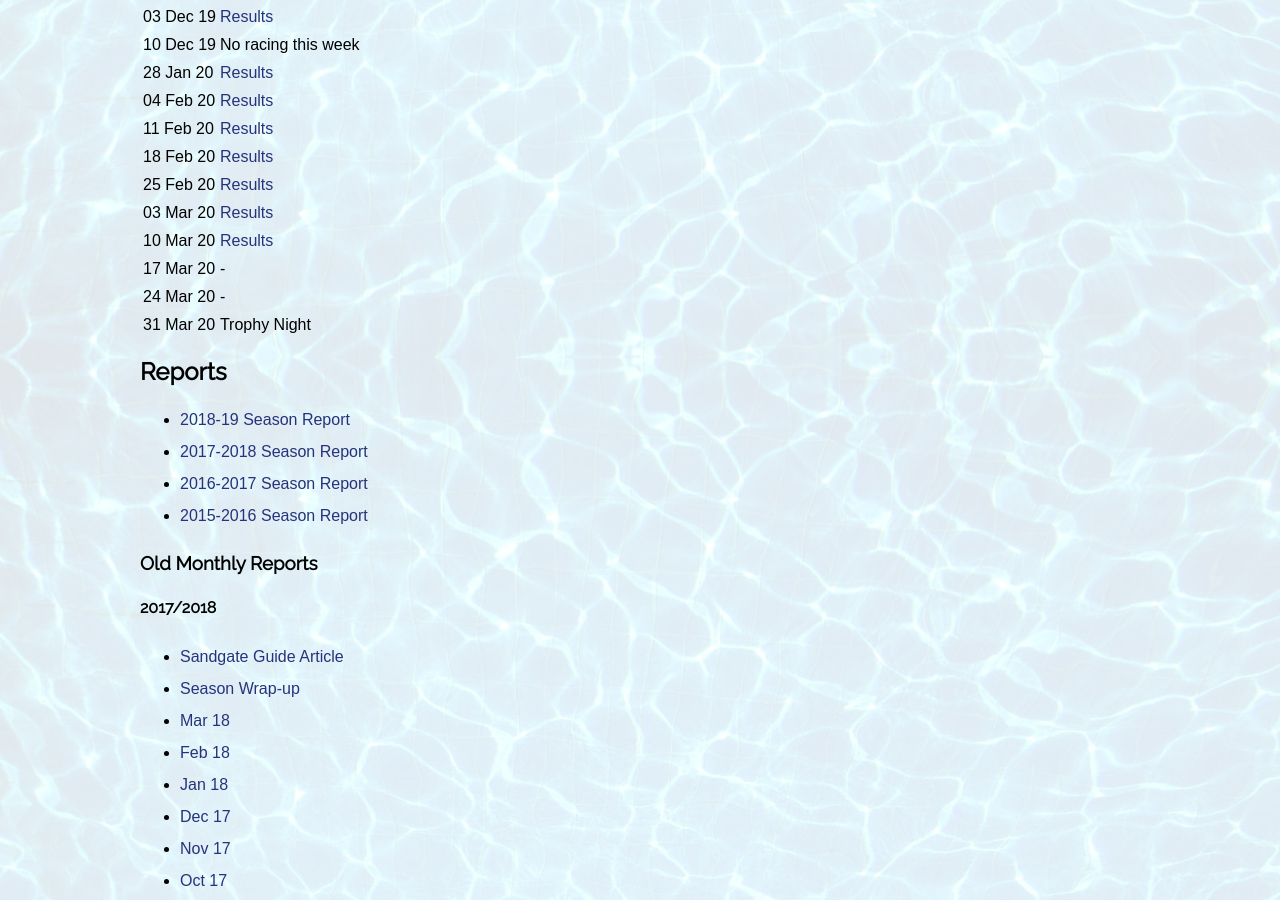
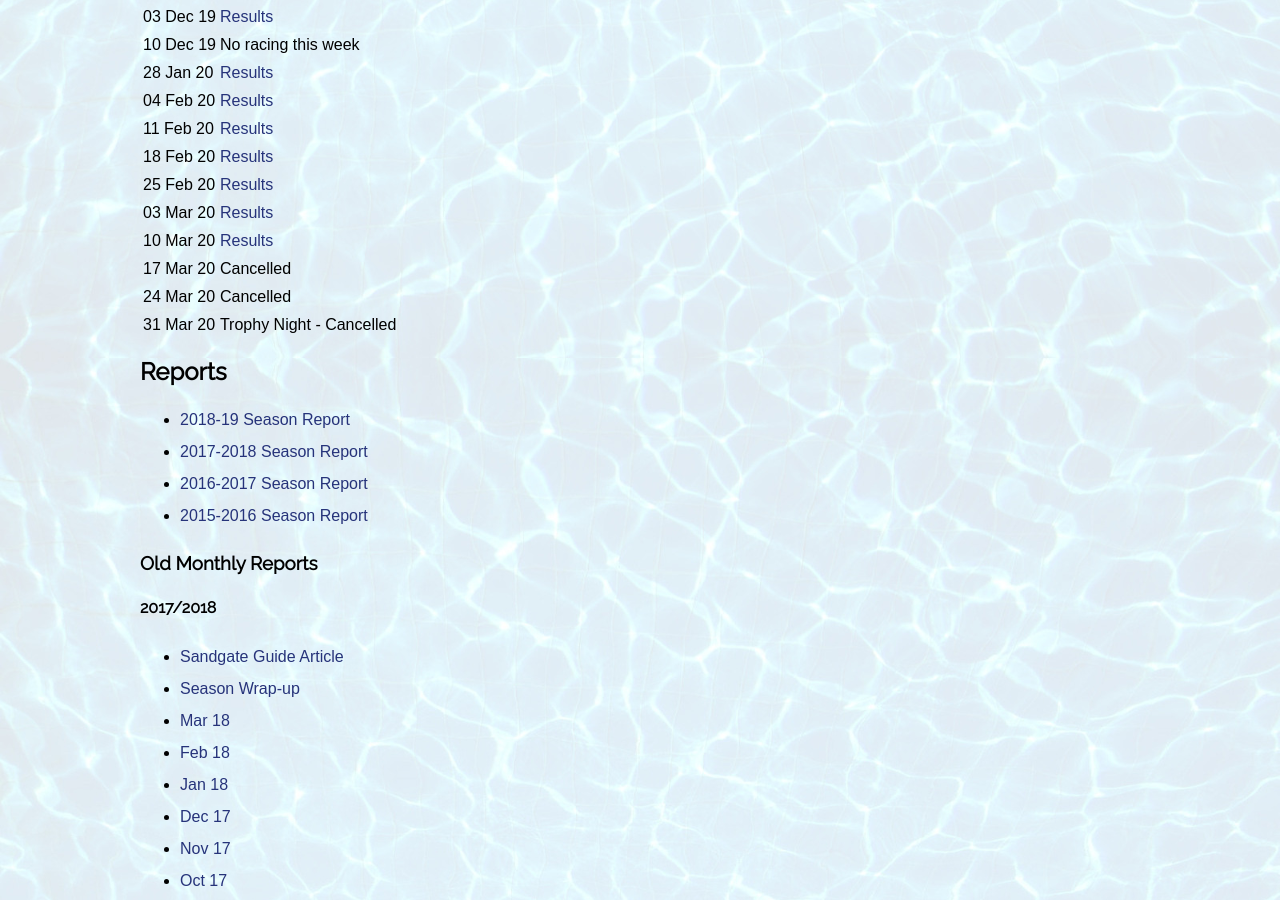
Before and after one commit to sandswim/website, a Jekyll site: the page built from pages/results.md, in a window 1280 px wide and 900 px high, scrolled down 602 px. Built offline with Jekyll 4.4.1, drawn with Linux system fonts in a browser that asks for light colours.

Commit message:
Update results.md

```diff
--- a/pages/results.md
+++ b/pages/results.md
@@ -26,9 +26,9 @@ permalink: /results
 25 Feb 20 | [Results](files/results/ClubNight-2020-02-25.pdf)
 03 Mar 20 | [Results](files/results/ClubNight-2020-03-03.pdf)
 10 Mar 20 | [Results](files/results/ClubNight-2020-03-10.pdf)
-17 Mar 20 | -
-24 Mar 20 | -
-31 Mar 20 | Trophy Night
+17 Mar 20 | Cancelled
+24 Mar 20 | Cancelled
+31 Mar 20 | Trophy Night - Cancelled
 
 ## Reports
 * [2018-19 Season Report](files/reports/2018-19-Season-Report.pdf)
```
